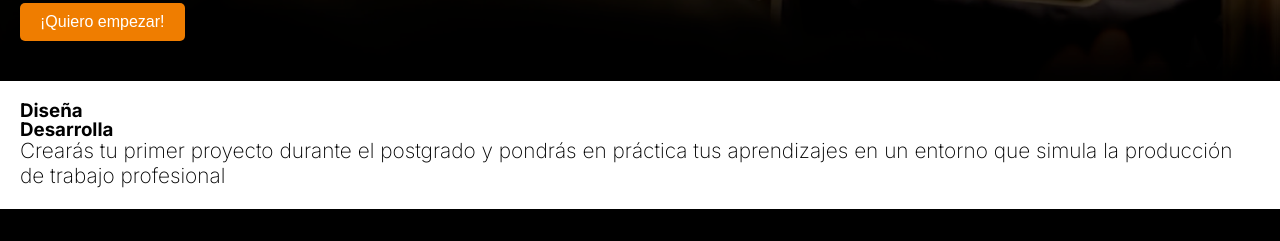
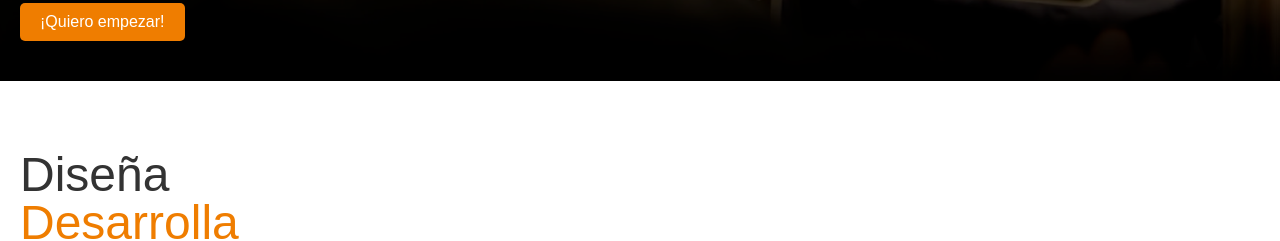
Before and after one commit to aitanabenrui/ESAT-web, a plain HTML site: page index.html in a window 1280 px wide. Shown: the part 719-960 px from the top of the page. Before the commit the page ends 928 px from the top, so only its background shows below. Drawn offline with Linux system fonts and the light colour scheme.

Commit message:
style: design section

```diff
--- a/estilo.css
+++ b/estilo.css
@@ -22,7 +22,7 @@ body {
     flex-direction: column; /*al poner flex direction; column y justify content: space-between se separan el topbar del título con el botón*/
     justify-content: space-between;
     align-items: left;
-    height: 100vh;
+    height: 100vh; /*el container ocupará el 100% de la pantalla*/
     background: url(images/test-landing-id3\ 1.png) no-repeat center center/cover;
     position: relative;
 }
@@ -110,14 +110,36 @@ body {
     right: 1rem;
   }
 
-  .section1{
+  .design{
     width: 100%;
     background-color: #fff;
-    color: black;
+    color: #333;
+    padding-block: 70px;
+    padding-inline: 20px;
   }
 
-.lineheight h3{
+.design__title p{
     line-height: 1.2rem;
     font-family: 'Inter', sans-serif;
-    font-weight: 700;
+    font-weight: 200;
 }
+
+.design__title h3{
+  line-height: 3rem;
+  font-family:Arial, Helvetica, sans-serif;
+  font-size: 3rem;
+  font-weight: 200;
+}
+
+.design__title__orange {
+  color: #EF7D00;
+}
+
+.design__title p{
+  font-size:1.2rem;
+  font-family:'Inter', sans-serif;
+  font-weight: 400;
+  line-height: 1.4rem;
+  padding-top: 10px;
+  padding-bottom: 30px;
+}
--- a/index.html
+++ b/index.html
@@ -23,15 +23,12 @@
             </div>
         </header>
 
-        <section class="section1">
-            <div class="content">
-                <div class="lineheight">
-                    <h3>Diseña</h3>
-                    <h3>Desarrolla</h3>
-                </div>
-                <div>
+        <section class="design">
+            <div class="design__title">
+                <h3>Diseña</h3>
+                <h3 class="design__title__orange">Desarrolla</h3>
                 <p>Crearás tu primer proyecto durante el postgrado y pondrás en práctica tus aprendizajes en un entorno que simula la producción de trabajo profesional</p>
-                </div>
+                <img src="images/card.png">
             </div>
         </section>
     </body>
```
Also changed, not shown: images/card.png (added).
